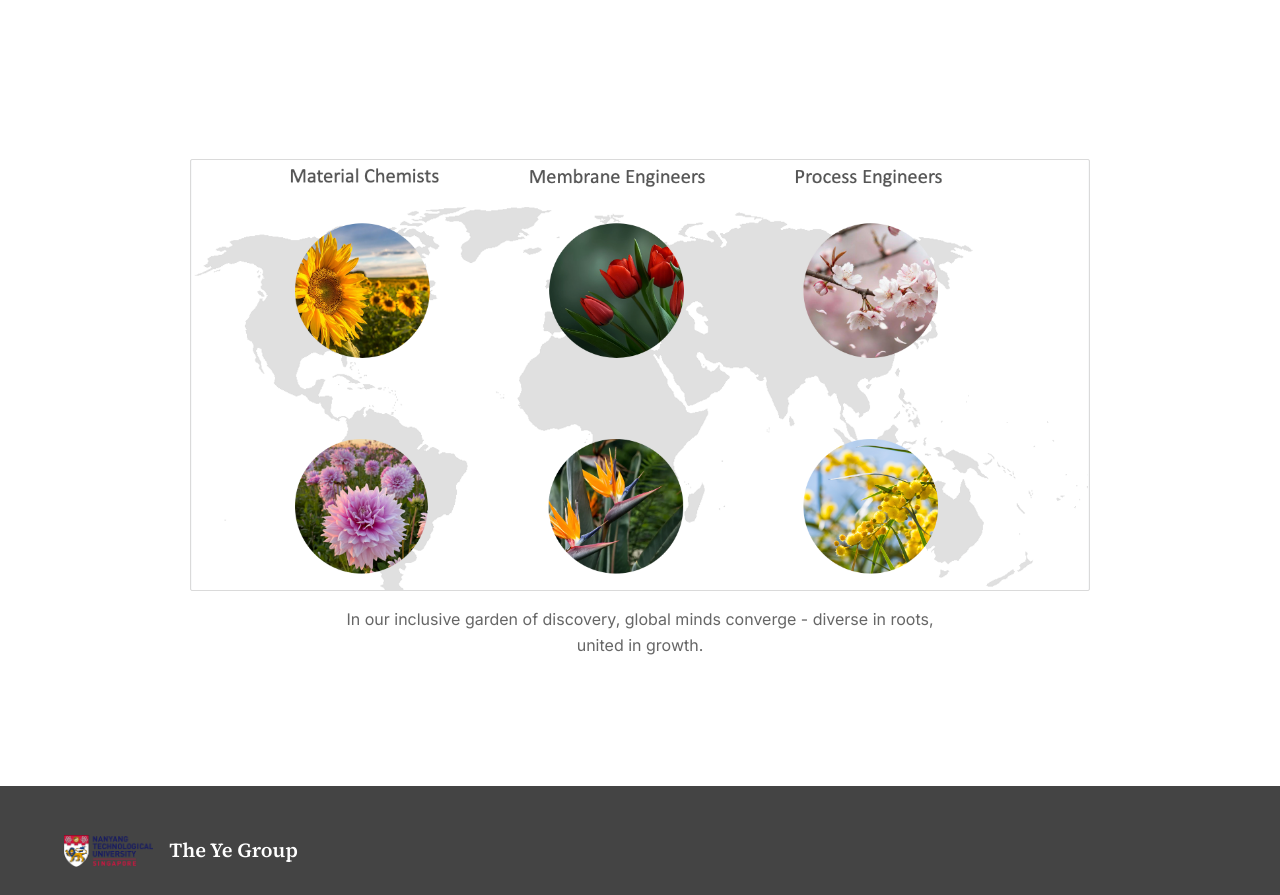
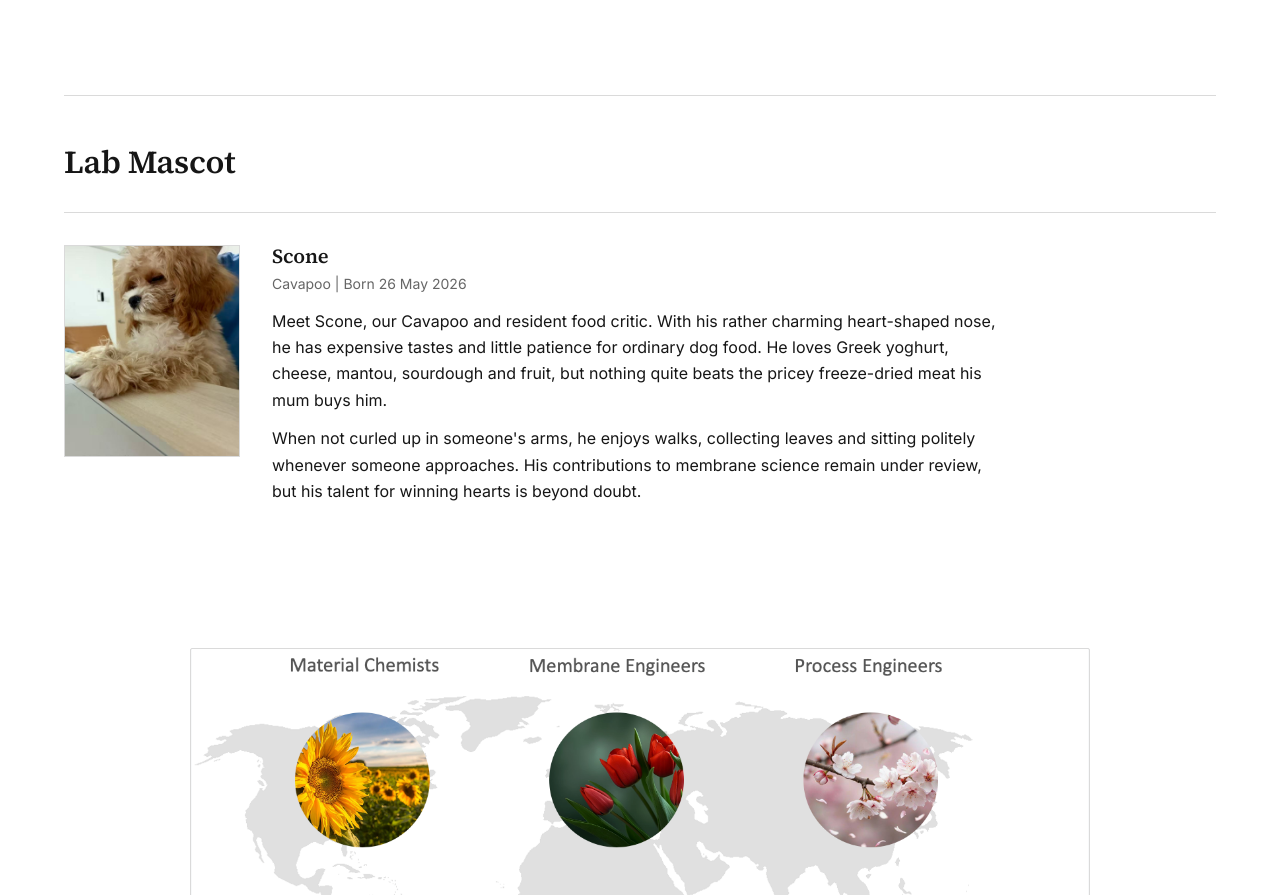
Before and after one commit to Yvetteee/ccylab, a Next.js app: page /people in a window 1280 px wide. Shown: the part 3157-4052 px from the top of the page. Built offline with nearby package versions, Linux system fonts and the light colour scheme.

Commit message:
content(people): add Scone as lab mascot

```diff
--- a/app/people/page.module.css
+++ b/app/people/page.module.css
@@ -45,3 +45,45 @@
   padding: var(--space-12) 0;
   color: var(--color-muted);
 }
+
+.mascotRow.mascotRow {
+  grid-template-areas:
+    "photo identity"
+    "photo introduction";
+  grid-template-rows: auto 1fr;
+  row-gap: var(--space-3);
+  align-items: start;
+}
+
+.mascotPhoto {
+  grid-area: photo;
+}
+
+.mascotPhoto img {
+  object-position: 90% 50%;
+}
+
+.mascotIdentity {
+  grid-area: identity;
+}
+
+.mascotIntroduction {
+  grid-area: introduction;
+  display: grid;
+  gap: var(--space-3);
+  max-width: 72ch;
+}
+
+@media (max-width: 640px) {
+  .mascotRow.mascotRow {
+    grid-template-areas:
+      "photo identity"
+      "introduction introduction";
+    grid-template-rows: auto auto;
+    row-gap: var(--space-4);
+  }
+
+  .mascotIdentity {
+    align-self: center;
+  }
+}
--- a/app/people/page.tsx
+++ b/app/people/page.tsx
@@ -1,9 +1,11 @@
 import PageContainer from "@/components/ui/PageContainer";
 import PageHeader from "@/components/ui/PageHeader";
+import ResponsiveImage from "@/components/ui/ResponsiveImage";
 import Section from "@/components/ui/Section";
 import MemberRow from "@/components/content/MemberRow";
+import memberStyles from "@/components/content/MemberRow.module.css";
 import PeopleOriginsVisual from "@/components/content/PeopleOriginsVisual";
-import { people } from "@/content";
+import { labMascot, people } from "@/content";
 import { groupPeopleByCategory } from "@/lib/people";
 import { createPageMetadata } from "@/lib/metadata";
 import type { RoleCategory } from "@/types/content";
@@ -82,6 +84,37 @@ export default function PeoplePage() {
         </Section>
       ) : null}
 
+      <Section
+        id="lab-mascot"
+        title="Lab Mascot"
+        headingLevel={2}
+        className={styles.groupSection}
+      >
+        <article className={`${memberStyles.row} ${styles.mascotRow}`}>
+          <ResponsiveImage
+            src={labMascot.photo}
+            alt={labMascot.photoAlt}
+            ratio="5 / 6"
+            sizes="(min-width: 641px) 11rem, 7rem"
+            className={`${memberStyles.photo} ${styles.mascotPhoto}`}
+          />
+          <div className={`${memberStyles.body} ${styles.mascotIdentity}`}>
+            <h3 className={memberStyles.name}>{labMascot.name}</h3>
+            <p className={memberStyles.role}>
+              {labMascot.breed} |{" "}
+              <time dateTime={labMascot.birthDate}>
+                Born {labMascot.birthDateLabel}
+              </time>
+            </p>
+          </div>
+          <div className={styles.mascotIntroduction}>
+            {labMascot.introduction.map((paragraph) => (
+              <p key={paragraph}>{paragraph}</p>
+            ))}
+          </div>
+        </article>
+      </Section>
+
       <PeopleOriginsVisual />
     </PageContainer>
   );
--- a/content/index.ts
+++ b/content/index.ts
@@ -6,7 +6,7 @@
  */
 export { siteConfig, navItems } from "./site";
 export type { NavItem } from "./site";
-export { people } from "./people";
+export { labMascot, people } from "./people";
 export { piPerson, piCareer, piEducation, piHonors } from "./pi";
 export {
   publications,
--- a/content/people.ts
+++ b/content/people.ts
@@ -1,4 +1,4 @@
-import type { Person } from "@/types/content";
+import type { LabMascot, Person } from "@/types/content";
 import { piPerson } from "./pi";
 
 /**
@@ -159,3 +159,16 @@ export const people: Person[] = [
     active: false,
   },
 ];
+
+export const labMascot: LabMascot = {
+  name: "Scone",
+  breed: "Cavapoo",
+  birthDate: "2026-05-26",
+  birthDateLabel: "26 May 2026",
+  photo: "/images/people/scone.jpg",
+  photoAlt: "Scone, the Ye Group's Cavapoo mascot, sitting at a desk",
+  introduction: [
+    "Meet Scone, our Cavapoo and resident food critic. With his rather charming heart-shaped nose, he has expensive tastes and little patience for ordinary dog food. He loves Greek yoghurt, cheese, mantou, sourdough and fruit, but nothing quite beats the pricey freeze-dried meat his mum buys him.",
+    "When not curled up in someone's arms, he enjoys walks, collecting leaves and sitting politely whenever someone approaches. His contributions to membrane science remain under review, but his talent for winning hearts is beyond doubt.",
+  ],
+};
```
Also changed, not shown: types/content.ts (+10 -0 lines), public/images/people/scone.jpg (added).
